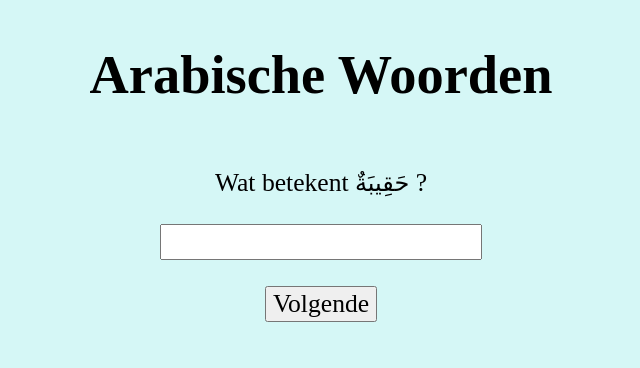
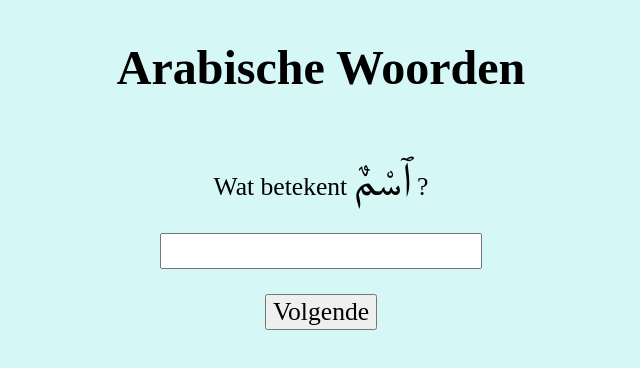
Before and after one commit to Faycal-K/ArabischOefenen, a plain HTML site: page index.html in a window 1280 px wide. Both pictures are taken after a click on the button "Start". Shown: the whole page, without its empty margins (319-959 px from the left). Drawn offline with Linux system fonts and the light colour scheme.

Commit message:
Removed double words. Corrected some translations. Changed font size of some elements. Added comments to index.html and edited/added some comments in script.js.

```diff
--- a/script.js
+++ b/script.js
@@ -26,7 +26,6 @@ const arabicWords = [
   "كَلْبٌ",
   "تَاجِرٌ",
   "رَجُلٌ",
-  "طَالِبٌ",
   "وَلَدٌ",
   "غَنِيٌّ",
   "طَوِيلٌ",
@@ -51,7 +50,7 @@ const arabicWords = [
   "كَبِيرٌ",
   "ثَقِيلٌ",
 
-  "أَيْنَ؟",
+  "أَيْنَ",
   "غُرْفَةٌ",
   "حَمَّامٌ",
   "مَطْبَخٌ",
@@ -75,7 +74,6 @@ const arabicWords = [
   "هُنَا",
   "هُنَاكَ",
   "بِنْتٌ",
-  "طَبِيبٌ",
   "جَمَاعَةٌ",
   "مَكْسُورٌ",
   "شَجَرَةٌ",
@@ -96,10 +94,8 @@ const arabicWords = [
   "ٱلسُّعُودِيَّةُ",
   "بَعْدَ",
   "قَوِيٌّ",
-  "فَتًى",
   "فِتْيَةٌ",
-  "طَوِيلٌ",
-  "طَوِيلٌ",
+  "طِوَالٌ",
   "طُلَّابٌ",
   "طَالِبٌ",
   "جَدِيدٌ",
@@ -110,7 +106,6 @@ const arabicWords = [
   "قُرًى",
   "ٱسْمٌ",
   "أَسْمَاءُ",
-  "حَفِيدٌ",
   "مَطَارٌ",
   "كُلِّيَّةٌ",
   "كُلِّيَّةُ ٱلطِّبِّ",
@@ -142,7 +137,6 @@ const arabicWords = [
   "يَابَانِيَّةٌ",
   "ٱلشَّرِكَةُ",
   "رَخِيصٌ",
-  "قَمِيصٌ",
   "قُمْصَانٌ",
   "سَبُّورَةٌ",
   "رِيَالٌ",
@@ -169,12 +163,12 @@ const arabicWords = [
   "ٱلسَّنَةُ",
   "نَافِذَةٌ",
   "مِسْطَرَةٌ",
-  "أَحْمَرَ",
-  "أَزْرَقَ",
-  "أَخْضَرَ",
-  "أَسْوَدَ",
-  "أَصْفَرَ",
-  "أَبْيَضَ",
+  "أَحْمَرُ",
+  "أَزْرَقُ",
+  "أَخْضَرُ",
+  "أَسْوَدُ",
+  "أَصْفَرُ",
+  "أَبْيَضُ",
   "دَقِیقَةٌ",
   "دَقَائِقُ",
   "مَفَاتِيحُ",
@@ -206,7 +200,7 @@ const dutchWords = [
   "steen",
   "melk",
   "suiker",
-  "doekje/servetje",
+  "doekje",
   "leraar",
   "haan",
   "kameel (m)",
@@ -217,7 +211,6 @@ const dutchWords = [
   "hond",
   "handelaar",
   "man",
-  "student",
   "jongen",
   "rijk",
   "lang",
@@ -228,9 +221,9 @@ const dutchWords = [
   "schoon",
   "klein",
   "licht",
-  "het blaadje",
-  "de appel",
-  "de winkel",
+  "blaadje",
+  "appel",
+  "winkel",
   "ziek",
   "arm",
   "kort",
@@ -241,10 +234,11 @@ const dutchWords = [
   "vies",
   "groot",
   "zwaar",
-  "waar?",
+
+  "waar",
   "kamer",
   "douche",
-  "de keuken",
+  "keuken",
   "in",
   "van",
   "tot",
@@ -254,18 +248,17 @@ const dutchWords = [
   "directeur",
   "de boodschapper",
   "oom (vaderskant)",
-  "de straat",
+  "straat",
   "oom (moederskant)",
   "gesloten",
   "naam",
-  "tas/koffer",
+  "tas",
   "onder",
   "zoon",
   "auto",
   "hier",
   "daar",
   "meisje",
-  "dokter",
   "gemeenschap",
   "gebroken",
   "boom",
@@ -275,19 +268,18 @@ const dutchWords = [
   "jonge man",
   "schrift",
   "Maleisië",
+
   "vader",
   "vaders",
-  "zwak",
-  "zwakken",
-  "persoon van kennis",
-  "personen van kennis",
+  "zwak (ev)",
+  "zwak (mv)",
+  "geleerde",
+  "geleerden",
   "gierig",
   "Saudi-Arabië",
   "na",
   "sterk",
-  "jongeman",
   "jongemannen",
-  "lang (ev)",
   "lang (mv)",
   "studenten",
   "student",
@@ -299,9 +291,8 @@ const dutchWords = [
   "dorpen",
   "naam",
   "namen",
-  "kleinkind",
   "de vliegveld",
-  "de faculteit",
+  "faculteit",
   "de faculteit van geneeskunde",
   "de faculteit van engineering",
   "de faculteit van handel",
@@ -331,7 +322,6 @@ const dutchWords = [
   "Japans",
   "het bedrijf",
   "goedkoop",
-  "bloes",
   "bloezen",
   "schrijfbord",
   "Riyaal",
@@ -350,7 +340,7 @@ const dutchWords = [
   "bedankt",
   "de dag",
   "dagen",
-  "prijs",
+  "de prijs",
   "helft",
   "gebedseenheden",
   "wiel",
@@ -374,10 +364,11 @@ const dutchWords = [
   "passagier",
   "de kom",
   "de kommen",
-  "servetten/doekjes",
+  "doekjes",
   "De hotels",
 ];
 
+//Function to generate random numbers. Will be used for indexes.
 function generateNum() {
   //generate a random number
   return (num = Math.floor(Math.random() * arabicWords.length));
@@ -397,6 +388,9 @@ let incorrect = document.getElementById("incorrect");
 let randIndex = generateNum();
 
 function playGame() {
+  //Clear input field because user might have played before
+  userAnswer.value = ""; //Clear input field after each question
+
   //Game will be called via a button in the HTML file
   arabicWord.innerHTML = arabicWords[randIndex]; //Display a random Arabic Word
 
--- a/styles.css
+++ b/styles.css
@@ -8,7 +8,7 @@ body {
 }
 
 h1 {
-  font-size: clamp(2rem, calc(3vw + 1rem), 5rem);
+  font-size: clamp(2rem, calc(4vw + 0.1rem), 3rem);
   text-align: center;
 }
 
@@ -25,7 +25,7 @@ button {
 }
 
 .big-word {
-  font-size: 1.5rem;
+  font-size: clamp(1.4rem, calc(3vw + 0.5rem), 4rem);
 }
 
 .thick {
```
Also changed, not shown: index.html (+10 -0 lines), 1 other file.
